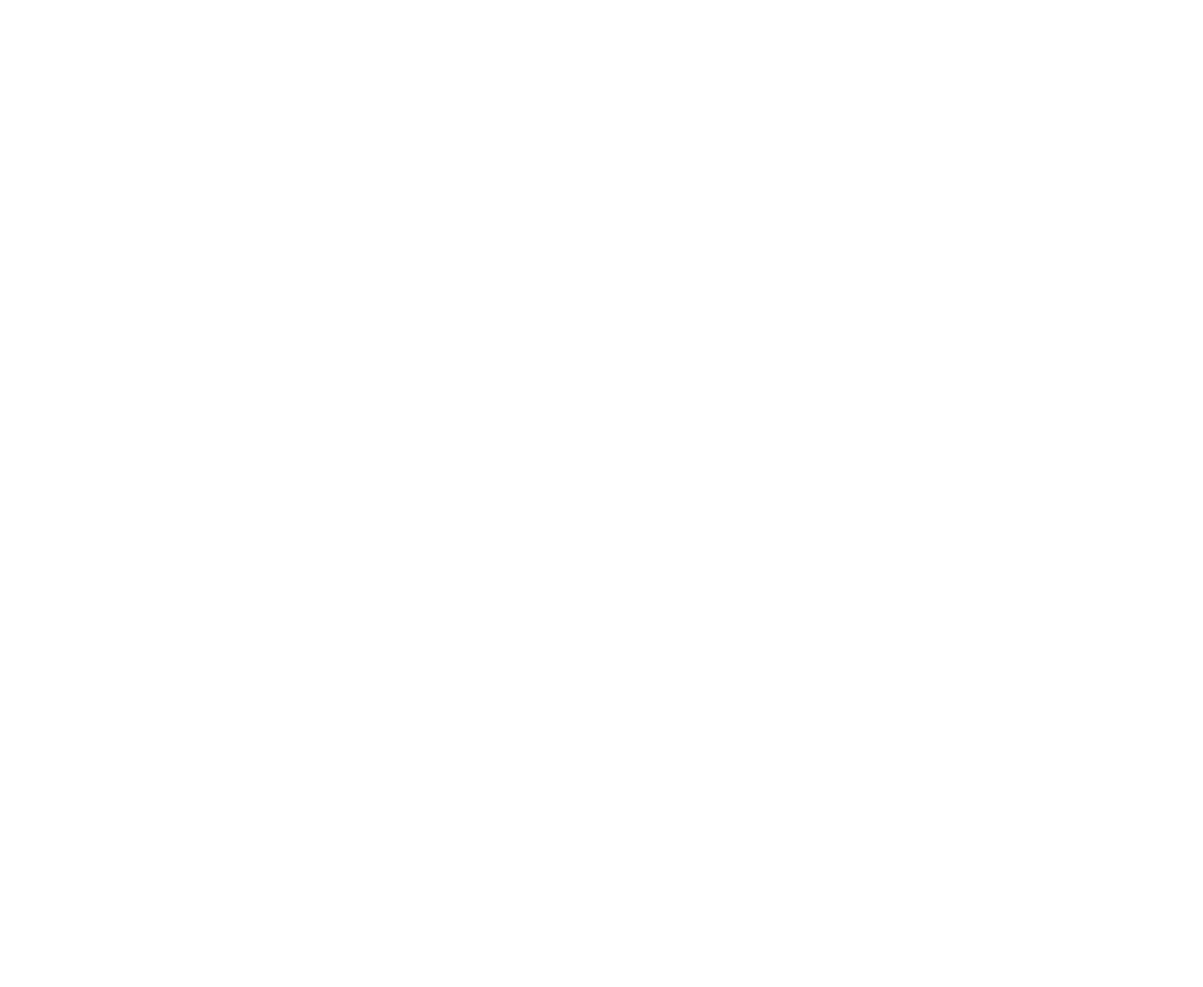
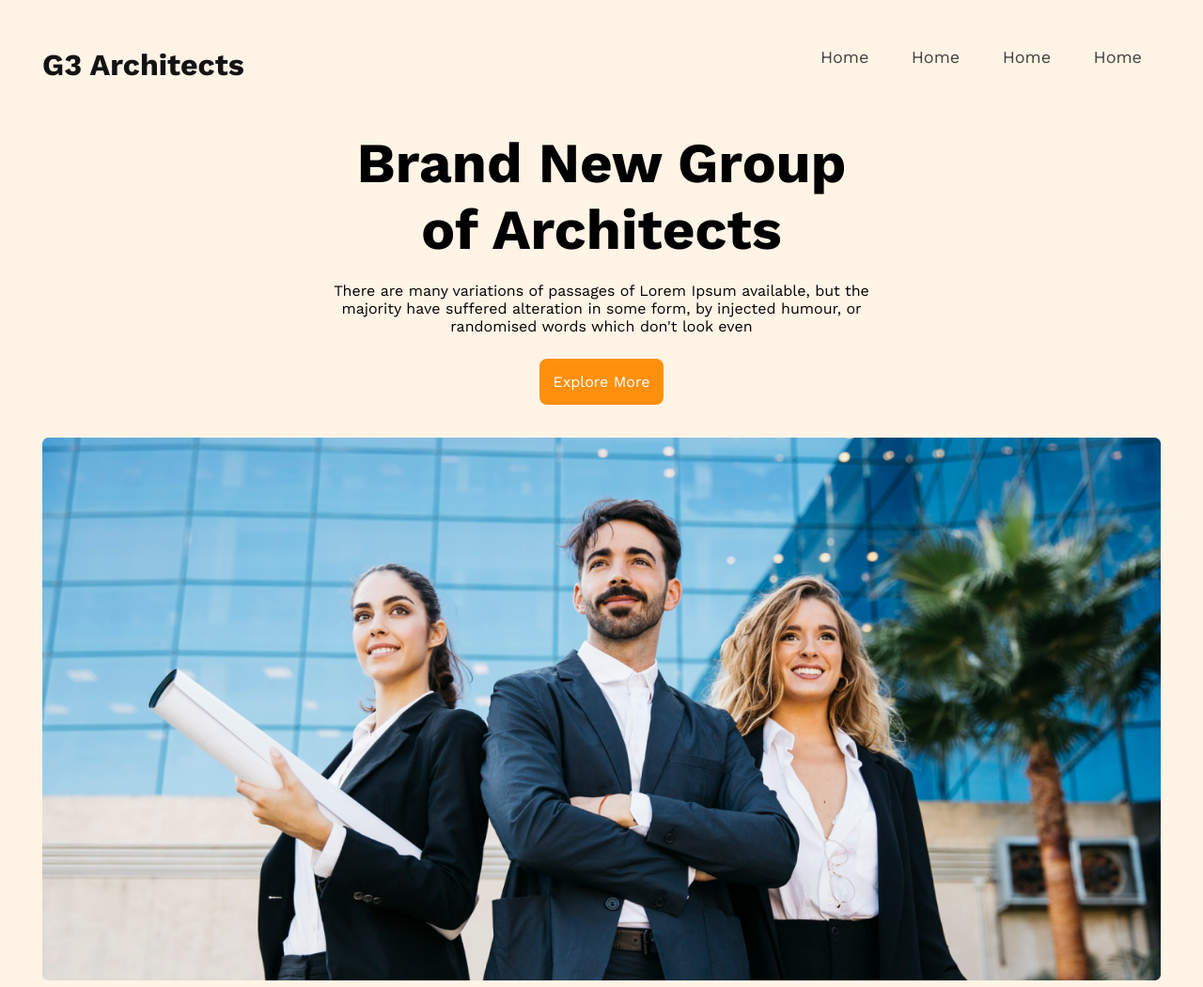
Before and after one commit to mefahim/reset_6_assignment_2, a plain HTML site: page index.html in a window 1280 px wide. Shown: the whole page at 94% size. Before the commit the page ends 800 px from the top, so only its background shows below. Drawn offline with nearby package versions, Linux system fonts and the light colour scheme.

Commit message:
Header Part Complite

```diff
--- a/css/style.css
+++ b/css/style.css
@@ -0,0 +1,64 @@
+*{
+    margin: 0;
+    padding: 0;
+}
+body{
+    font-family: 'Work Sans', sans-serif;
+}
+.container{
+    max-width: 1190px;
+    margin: auto;
+}
+.flex{
+    display: flex;
+}
+.py-4{
+    padding: 50px 0px;
+}
+.default-btn a {
+    text-decoration: none;
+    background: #FF900E;
+    color: #fff;
+    padding: 15px 15px;
+    border-radius: 8px;
+}
+/* header part */
+header{
+    background-color: rgba(255, 144, 14, 0.1);
+    padding: 50px 0px;
+}
+nav{
+    justify-content: space-between;
+}
+.logo a {
+    text-decoration: none;
+    font-size: 32px;
+    color: #131313;
+    font-weight: 700;
+}
+.menu a {
+    text-decoration: none;
+    padding: 0px 20px;
+    font-size: 18px;
+    color: #424242;
+}
+.hero-section{
+    width: 50%;
+    margin: auto;
+}
+.hero-title h2{
+    font-size: 60px;
+    text-align: center;
+}
+.hero-discreption p{
+    font-size: 16px;
+    padding-top: 20px;
+    text-align: center;
+}
+.hero-btn{
+    padding-top: 40px;
+    text-align: center;
+}
+.hero-img img{
+    width: 100%;
+}
--- a/index.html
+++ b/index.html
@@ -1,12 +1,48 @@
 <!DOCTYPE html>
 <html lang="en">
+
 <head>
     <meta charset="UTF-8">
     <meta http-equiv="X-UA-Compatible" content="IE=edge">
     <meta name="viewport" content="width=device-width, initial-scale=1.0">
+    <link rel="stylesheet" href="css/style.css">
+    <link rel="preconnect" href="https://fonts.googleapis.com">
+    <link rel="preconnect" href="https://fonts.gstatic.com" crossorigin>
+    <link href="https://fonts.googleapis.com/css2?family=Work+Sans:wght@100;200;300;400;500;600;700;800&display=swap"
+        rel="stylesheet">
     <title>G3 Architects</title>
 </head>
+
 <body>
+    <header>
+        <div class="container">
+            <nav class="flex">
+                <div class="logo"><a href="#">G3 Architects</a></div>
+                <div class="menu">
+                    <a href="#">Home</a>
+                    <a href="#">Home</a>
+                    <a href="#">Home</a>
+                    <a href="#">Home</a>
+                </div>
+            </nav>
+            <div class="hero-section py-4">
+                <div class="hero-title">
+                    <h2>Brand New Group of Architects</h2>
+                </div>
+                <div class="hero-discreption">
+                    <p>There are many variations of passages of Lorem Ipsum available, but the majority have suffered alteration in some form, by injected humour, or randomised words which don't look even</p>
+                </div>
+                <div class="hero-btn">
+                    <div class="default-btn">
+                        <a href="#">Explore More</a>
+                    </div>
+                </div>
+            </div>
+            <div class="hero-img">
+                <img src="images/banner.png" alt="">
+            </div>
+        </div>
+    </header>
+</body>
 
-</body>
 </html>
```
